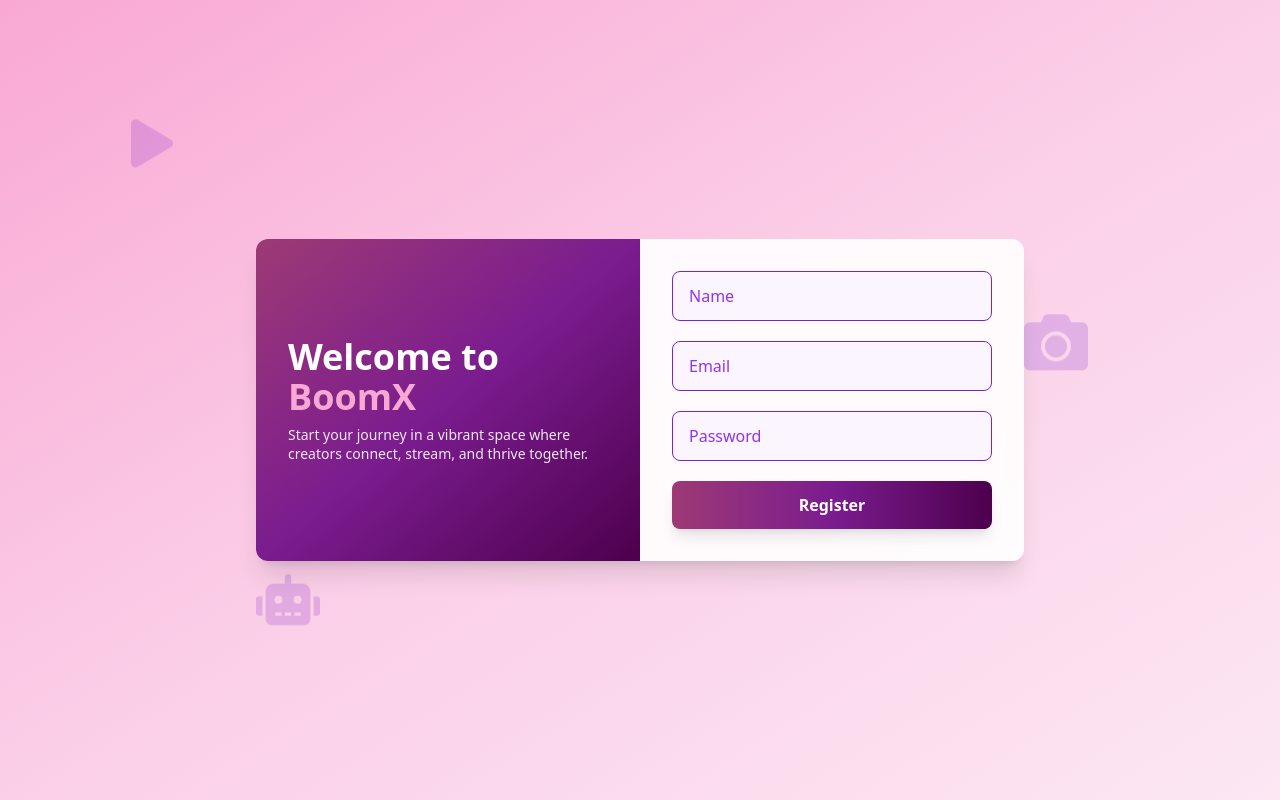
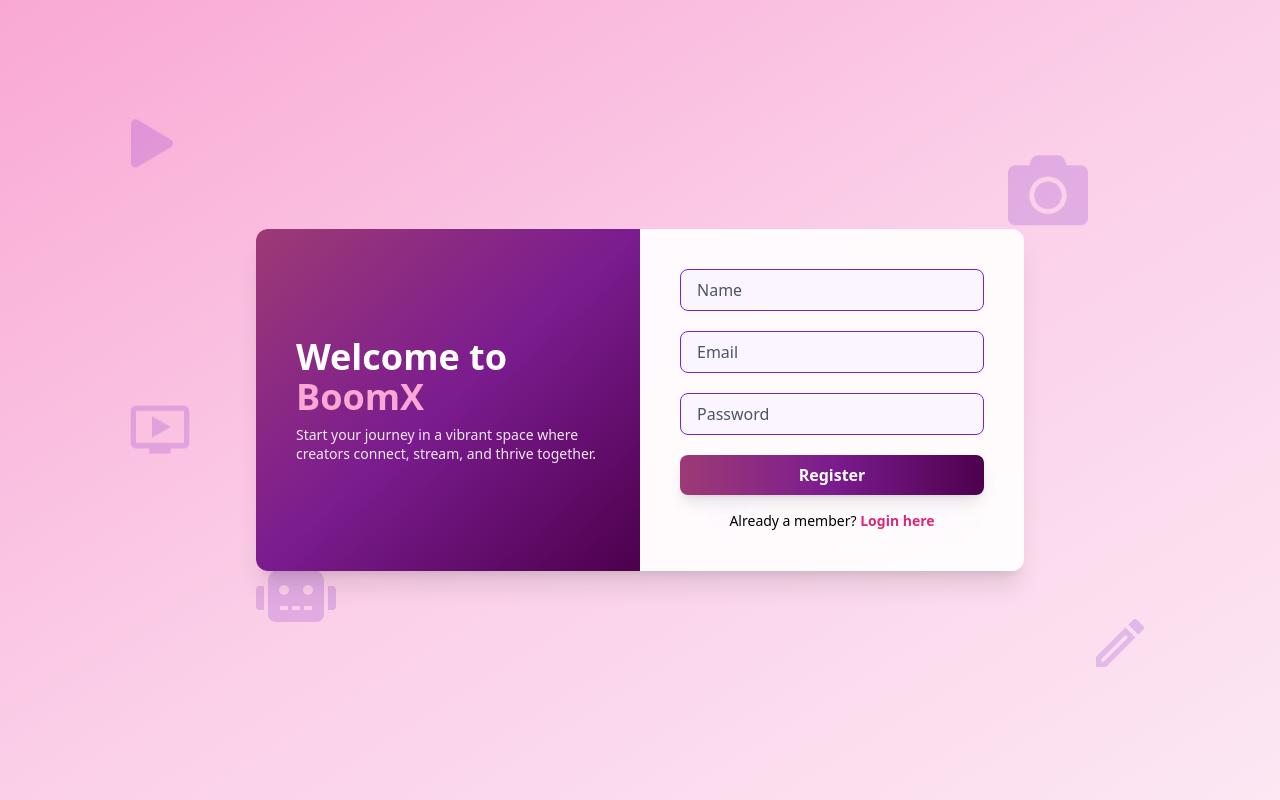
Before and after one commit to janhvi-pandey/BoomX, a React (Vite) app in the folder client/: page /register in a window 1280 px wide. Built offline with nearby package versions, Linux system fonts and the light colour scheme.

Commit message:
Register UI Complete

```diff
--- a/client/src/components/Register.jsx
+++ b/client/src/components/Register.jsx
@@ -1,12 +1,27 @@
-import React, { useState } from 'react';
-import { FaPlay, FaCamera, FaRobot } from 'react-icons/fa';
+import React, { useState } from "react";
+import {
+  FaPlay,
+  FaUserPlus,
+  FaRobot,
+  FaCamera,
+  FaGamepad,
+} from "react-icons/fa";
+import {
+  MdVideoLibrary,
+  MdOutlineEdit,
+  MdOutlineOndemandVideo,
+} from "react-icons/md";
+import { Link } from "react-router-dom";
 
 const FloatingIcon = ({ Icon, style }) => (
-  <Icon className="absolute opacity-20 text-purple-700 pointer-events-none" style={style} />
+  <Icon
+    className="absolute opacity-20 text-purple-700 pointer-events-none"
+    style={style}
+  />
 );
 
 const Register = () => {
-  const [form, setForm] = useState({ name: '', email: '', password: '' });
+  const [form, setForm] = useState({ name: "", email: "", password: "" });
 
   const handleChange = (e) => {
     setForm({ ...form, [e.target.name]: e.target.value });
@@ -14,34 +29,109 @@
 
   const handleRegister = (e) => {
     e.preventDefault();
-    alert('Register clicked');
+    alert("Register clicked");
   };
 
   return (
-    <div className="min-h-screen flex items-center justify-center bg-gradient-to-br from-pink-300 via-pink-200 to-pink-100 px-4">
-
+    <div className="min-h-screen flex items-center justify-center bg-gradient-to-br from-pink-300 via-pink-200 to-pink-100 px-4 relative overflow-hidden">
       {/* Floating Icons */}
       <div className="absolute inset-0 z-0">
-        <FloatingIcon Icon={FaPlay} style={{ top: '15%', left: '10%', fontSize: '3rem', animation: 'float 6s ease-in-out infinite' }} />
-        <FloatingIcon Icon={FaCamera} style={{ top: '40%', right: '15%', fontSize: '4rem', animation: 'float 8s ease-in-out infinite', animationDelay: '2s' }} />
-        <FloatingIcon Icon={FaRobot} style={{ bottom: '20%', left: '20%', fontSize: '4rem', animation: 'float 7s ease-in-out infinite', animationDelay: '1s' }} />
+        <FloatingIcon
+          Icon={FaPlay}
+          style={{
+            top: "15%",
+            left: "10%",
+            fontSize: "3rem",
+            animation: "float 6s ease-in-out infinite",
+          }}
+        />
+        <FloatingIcon
+          Icon={MdOutlineOndemandVideo}
+          style={{
+            top: "50%",
+            left: "10%",
+            fontSize: "4rem",
+            animation: "float 6s ease-in-out infinite",
+            animationDelay: "0.5s",
+          }}
+        />
+        <FloatingIcon
+          Icon={FaCamera}
+          style={{
+            top: "20%",
+            right: "15%",
+            fontSize: "5rem",
+            animation: "float 8s ease-in-out infinite",
+            animationDelay: "1s",
+          }}
+        />
+        <FloatingIcon
+          Icon={FaRobot}
+          style={{
+            bottom: "20%",
+            left: "20%",
+            fontSize: "5rem",
+            animation: "float 7s ease-in-out infinite",
+            animationDelay: "2s",
+          }}
+        />
+        <FloatingIcon
+          Icon={FaGamepad}
+          style={{
+            bottom: "30%",
+            right: "25%",
+            fontSize: "4rem",
+            animation: "float 9s ease-in-out infinite",
+            animationDelay: "1.5s",
+          }}
+        />
+        <FloatingIcon
+          Icon={MdVideoLibrary}
+          style={{
+            top: "35%",
+            left: "40%",
+            fontSize: "6rem",
+            animation: "float 5s ease-in-out infinite",
+            animationDelay: "2.5s",
+          }}
+        />
+        <FloatingIcon
+          Icon={MdOutlineEdit}
+          style={{
+            bottom: "15%",
+            right: "10%",
+            fontSize: "4rem",
+            animation: "float 6s ease-in-out infinite",
+            animationDelay: "1s",
+          }}
+        />
+        <FloatingIcon
+          Icon={FaUserPlus}
+          style={{
+            top: "60%",
+            right: "40%",
+            fontSize: "4rem",
+            animation: "float 7s ease-in-out infinite",
+            animationDelay: "2.2s",
+          }}
+        />
       </div>
 
-      <div className="relative z-10 w-full max-w-3xl bg-white bg-opacity-90 backdrop-blur-md rounded-xl shadow-xl flex flex-col md:flex-row overflow-hidden">
-
+      <div className="relative z-10 w-[88%] max-w-3xl bg-white bg-opacity-90 backdrop-blur-md rounded-xl shadow-xl flex flex-col md:flex-row overflow-hidden">
         {/* Left Content */}
-        <div className="md:w-1/2 p-8 flex flex-col justify-center bg-gradient-to-br from-[#9d3a75] via-[#7b1c8f] to-[#4d004d] text-white">
-          <h2 className="text-4xl font-extrabold mb-2 text-center md:text-left">
+        <div className="md:w-1/2 p-6 md:p-10 flex flex-col justify-center bg-gradient-to-br from-[#9d3a75] via-[#7b1c8f] to-[#4d004d] text-white">
+          <h2 className="lg:text-4xl text-2xl font-extrabold mb-2 text-center md:text-left">
             Welcome to <span className="text-pink-300">BoomX</span>
           </h2>
           <p className="hidden md:block text-sm font-medium max-w-sm leading-snug opacity-90">
-            Start your journey in a vibrant space where creators connect, stream, and thrive together.
+            Start your journey in a vibrant space where creators connect,
+            stream, and thrive together.
           </p>
         </div>
 
         {/* Right Form */}
-        <div className="md:w-1/2 p-8 flex flex-col justify-center">
-          <form onSubmit={handleRegister} className="space-y-5">
+        <div className="md:w-1/2 p-6 md:p-10 flex flex-col justify-center">
+          <form onSubmit={handleRegister} className="space-y-4 md:space-y-5">
             <input
               type="text"
               name="name"
@@ -49,7 +139,7 @@
               value={form.name}
               onChange={handleChange}
               required
-              className="w-full px-4 py-3 rounded-lg border border-purple-700 bg-purple-50 placeholder-purple-600 text-purple-900 font-medium focus:outline-none focus:ring-2 focus:ring-purple-700 focus:ring-opacity-50 transition"
+              className="w-full px-4 py-2 rounded-lg border border-purple-700 bg-purple-50 placeholder-gray-600 text-purple-900 font-medium focus:outline-none focus:ring-2 focus:ring-purple-700 focus:ring-opacity-50 transition"
               autoComplete="name"
             />
             <input
@@ -59,7 +149,7 @@
               value={form.email}
               onChange={handleChange}
               required
-              className="w-full px-4 py-3 rounded-lg border border-purple-700 bg-purple-50 placeholder-purple-600 text-purple-900 font-medium focus:outline-none focus:ring-2 focus:ring-purple-700 focus:ring-opacity-50 transition"
+              className="w-full px-4 py-2 rounded-lg border border-purple-700 bg-purple-50 placeholder-gray-600 text-purple-900 font-medium focus:outline-none focus:ring-2 focus:ring-purple-700 focus:ring-opacity-50 transition"
               autoComplete="email"
             />
             <input
@@ -69,21 +159,31 @@
               value={form.password}
               onChange={handleChange}
               required
-              className="w-full px-4 py-3 rounded-lg border border-purple-700 bg-purple-50 placeholder-purple-600 text-purple-900 font-medium focus:outline-none focus:ring-2 focus:ring-purple-700 focus:ring-opacity-50 transition"
+              className="w-full px-4 py-2 rounded-lg border border-purple-700 bg-purple-50 placeholder-gray-600 text-purple-900 font-medium focus:outline-none focus:ring-2 focus:ring-purple-700 focus:ring-opacity-50 transition"
               autoComplete="new-password"
             />
 
             <button
               type="submit"
-              className="w-full bg-gradient-to-r from-[#9d3a75] via-[#7b1c8f] to-[#4d004d] hover:from-[#7b1c8f] hover:via-[#6a0070] hover:to-[#3d003d] text-white font-bold py-3 rounded-lg shadow-lg transition-transform transform hover:scale-105 active:scale-100"
+              className="w-full bg-gradient-to-r from-[#9d3a75] via-[#7b1c8f] to-[#4d004d] hover:from-[#7b1c8f] hover:via-[#6a0070] hover:to-[#3d003d] text-white font-bold py-2 rounded-lg shadow-lg"
             >
               Register
             </button>
           </form>
+
+          <p className="mt-4 text-center text-sm text-black font-medium">
+            Already a member?{" "}
+            <Link
+              to="/login"
+              className="text-pink-600 hover:text-pink-900 font-semibold"
+            >
+              Login here
+            </Link>
+          </p>
         </div>
       </div>
 
-      {/* Floating animation keyframes */}
+
       <style>{`
         @keyframes float {
           0%, 100% { transform: translateY(0); }
```
